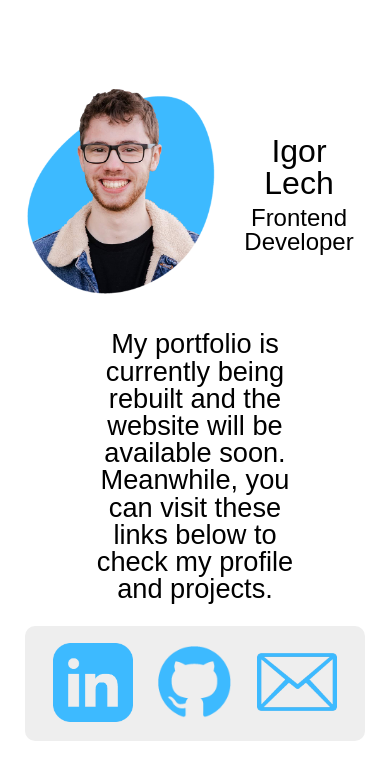
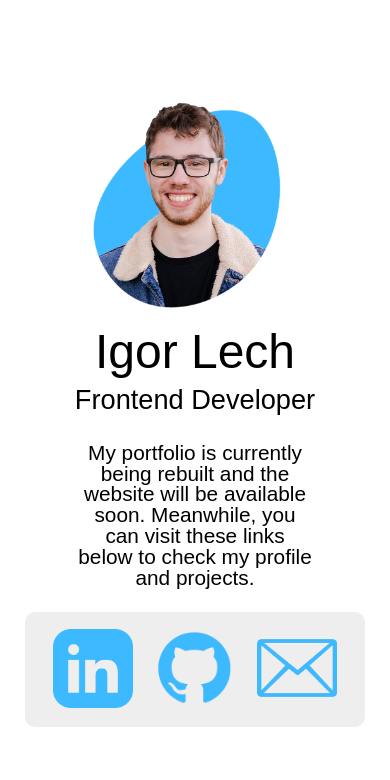
Before and after one commit to igorlech/under-const-v2, a website built with Vite: page index.html in a window 390 px wide. Built offline with nearby package versions, Linux system fonts and the light colour scheme; a web font is replaced by a local one.

Commit message:
added media breakpoints

```diff
--- a/src/style.scss
+++ b/src/style.scss
@@ -16,25 +16,20 @@ body {
 
   h1 {
     font-family: ff-nexus-typewriter, sans-serif;
-    font-size: clamp(2em, 7vw, 7em);
+    font-size: clamp(3em, 7vw, 7em);
     margin-bottom: 0.2em;
   }
 
   h2 {
     font-family: ff-nexus-typewriter, sans-serif;
-    font-size: clamp(1.5em, 4vw, 3.25em);
+    font-size: clamp(1.7em, 4vw, 3.25em);
     margin-bottom: 0.5em;
   }
 
   p {
     font-family: forma-djr-text, sans-serif;
-    font-size: 1.7em;
+    font-size: clamp(1.3em, 3vw, 1.7em);
   }
-}
-
-.underconst {
-  // background-color: white;
-  padding: 2rem;
 }
 
 .radlines {
@@ -52,6 +47,10 @@ body {
   justify-content: center;
   align-items: center;
   margin-bottom: 1rem;
+
+  @media screen and (max-width: 800px) {
+    flex-direction: column;
+  }
 }
 
 .underconst-subtitle {
@@ -100,7 +99,7 @@ body {
   z-index: -1;
   animation: rotation 20s infinite ease-in-out;
 
-  @media screen and (max-width: 768px) {
+  @media screen and (max-width: 800px) {
     display: none;
   }
 }
```
